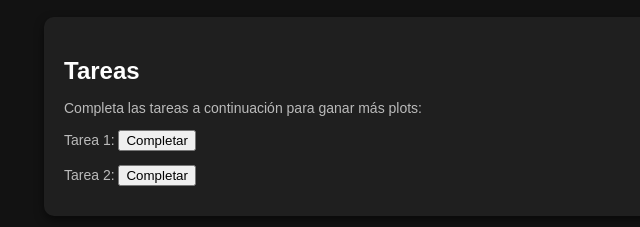
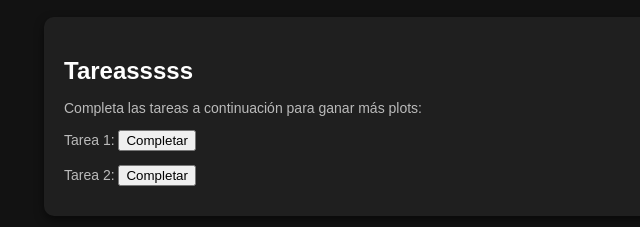
Before and after one commit to PlotToken/PlotTokenP, a plain HTML site: page index.html in a window 1280 px wide. Shown: the part 254-481 px from the top of the page, 0-640 px from the left. Drawn offline with Linux system fonts and the light colour scheme.

Commit message:
Update index.html

```diff
--- a/index.html
+++ b/index.html
@@ -16,7 +16,7 @@
 
     <!-- Sección de tareas (añadir tareas que otorgarán plots) -->
     <div class="tasks-section">
-        <h2>Tareas</h2>
+        <h2>Tareasssss</h2>
         <p>Completa las tareas a continuación para ganar más plots:</p>
         <!-- Aquí puedes agregar más tareas -->
         <p>Tarea 1: <button>Completar</button></p>
```
